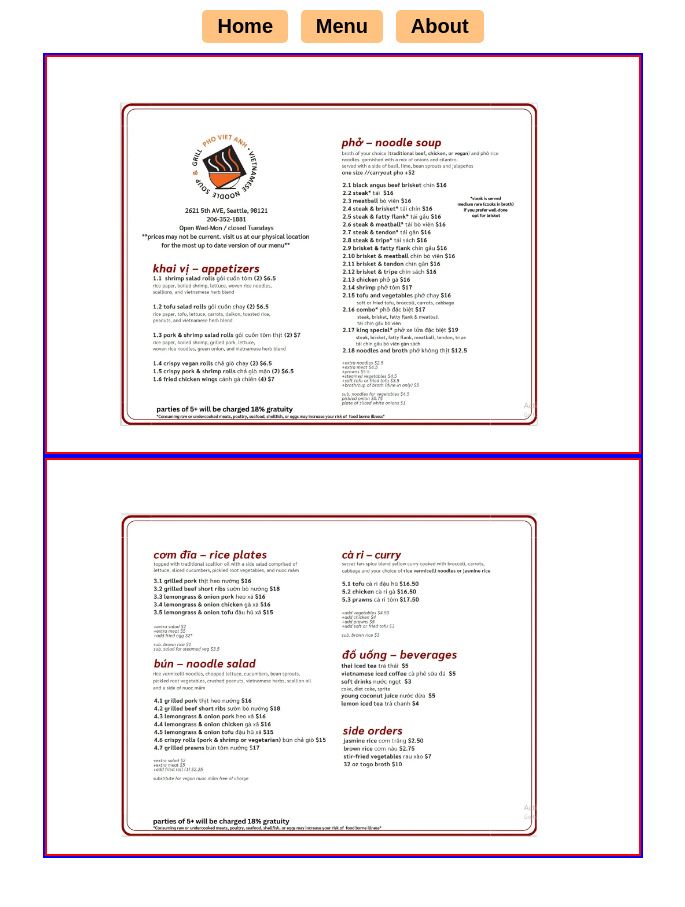
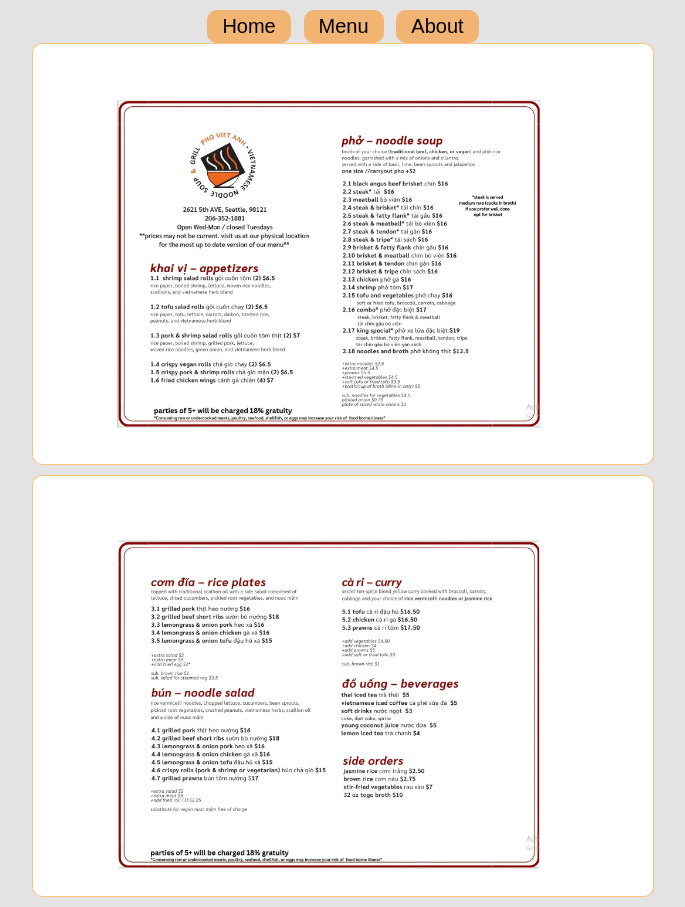
Before and after one commit to jmdelong7/restaurant-page, a website built with webpack: page src/template.html in a window 1280 px wide. Both pictures are taken after a click on the button "Menu". Shown: the whole page, without its empty margins (297-982 px from the left). Before the commit the page ends 858 px from the top, so only its background shows below. Built offline with nearby package versions, Linux system fonts and the light colour scheme.

Commit message:
More styling on home page.

```diff
--- a/src/home.js
+++ b/src/home.js
@@ -9,6 +9,7 @@
   createInnerHtml() {
     const logoContainer = super.createSection("logo")
     const logo = document.createElement("img")
+    logo.id = "logo"
     logo.src = logoSrc
     logo.alt = "Pho Viet Anh Logo"
     super.appendToFirstChild(logoContainer, logo)
@@ -20,7 +21,7 @@
 
     const hoursContainer = super.createSection("hours")
     const hoursText = [
-      "Open everyday except Tuesday, 11am-8pm",
+      "We are open everyday except Tuesday, 11am-8pm",
       "Last seating: 7:30pm",
       "Closed: Thanksgiving Day, Christmas Eve, and Chistmas Day",
       "Open: New Year's Eve and New Year's Day"
--- a/src/styles.css
+++ b/src/styles.css
@@ -45,23 +45,28 @@
 }
 
 /* New styles below */
+:root {
+  --background-color: rgb(227, 227, 227);
+  --orange: rgba(255, 132, 0, 0.495);
+}
+
 html {
   font-family: sans-serif;
+  background-color: var(--background-color);
 }
 
 nav {
   display: block;
   text-align: center;
-  margin: 10px;
+  margin: 10px 0 0 0
 }
 
 nav button {
   padding: 5px 15px;
   border: none;
-  border-radius: 5px;
+  border-radius: 10px;
   margin: 0 5px;
-  background-color: rgba(255, 132, 0, 0.495);
-  font-weight: 600;
+  background-color: var(--orange);
   font-size: 2rem;
 }
 
@@ -75,7 +80,7 @@
   display: flex;
   flex-direction: column;
   align-items: center;
-  width: 600px;
+  width: 100%;
 }
 
 p {
@@ -83,9 +88,22 @@
 }
 
 .outer {
-  border: 2px solid blue;
+  margin: 0 0 10px 0;
 }
 
 .inner {
-  border: 2px solid red;
+  background-color: white;
+  padding: 10px;
+  border-radius: 10px;
+  width: 600px;
+  border: 1px solid var(--orange)
 }
+
+#logo{
+  display: inline-block;
+}
+
+.logo-container-inner {
+  background-color: var(--background-color);
+  text-align: center;
+}
```
